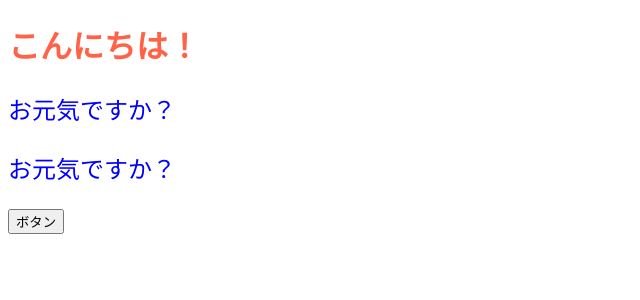
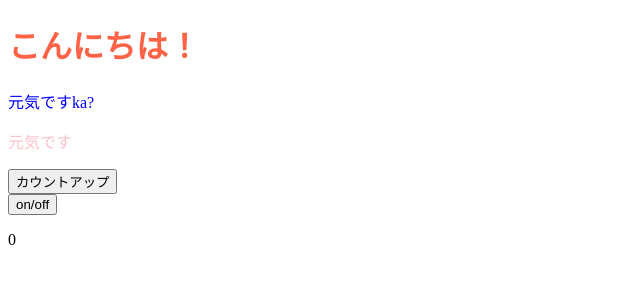
Before and after one commit to shota-hope/React-begginer-jakesan, a React (Create React App) app: page / in a window 1280 px wide. Shown: the top 300 px of the page, without its empty margins (0-640 px from the left). Built offline with nearby package versions, Linux system fonts and the light colour scheme.

Commit message:
Finish 4-7

```diff
--- a/src/App.jsx
+++ b/src/App.jsx
@@ -1,14 +1,37 @@
-import React from "react";
+import React, { useEffect, useState } from "react";
 import ColorfulMessage from "./components/ColorfulMessage";
 
 const App = () => {
-  const onClickButton = () => alert();
+  const [num, setNum] = useState(0);
+  const [faceShowFlag, setFaceShowFlag] = useState(false);
+
+  const onClickCountUp = () => {
+    setNum(num + 1);
+  };
+  const onClickSwichShowFlag = () => {
+    setFaceShowFlag(!faceShowFlag);
+  };
+
+  useEffect(() => {
+    if (num > 0) {
+      if (num % 3 === 0) {
+        faceShowFlag || setFaceShowFlag(true);
+      } else {
+        faceShowFlag && setFaceShowFlag(false);
+      }
+    }
+  }, [num]);
+
   return (
     <>
       <h1 style={{ color: "tomato" }}>こんにちは！</h1>
-      <ColorfulMessage color="red">元気ですka?</ColorfulMessage>
+      <ColorfulMessage color="blue">元気ですka?</ColorfulMessage>
       <ColorfulMessage color="pink">元気です</ColorfulMessage>
-      <button onClick={onClickButton}>ボタン</button>
+      <button onClick={onClickCountUp}>カウントアップ</button>
+      <br />
+      <button onClick={onClickSwichShowFlag}>on/off</button>
+      <p>{num}</p>
+      {faceShowFlag && <p>＼(^o^)／</p>}
     </>
   );
 };
--- a/src/components/ColorfulMessage.jsx
+++ b/src/components/ColorfulMessage.jsx
@@ -1,12 +1,14 @@
 import React from "react";
 
-const ColorfulMessage = () => {
+const ColorfulMessage = (props) => {
+  console.log("カラフル");
+  const { color, children } = props;
   const contentStyle = {
-    color: "blue",
-    fontSize: "24px"
+    color,
+    fontSize: "１８px"
   };
 
-  return <p style={contentStyle}>お元気ですか？</p>;
+  return <p style={contentStyle}>{children}</p>;
 };
 
 export default ColorfulMessage;
```
Also changed, not shown: src/componets/ColorfulMessage.jsx (deleted, +0 -13 lines).
